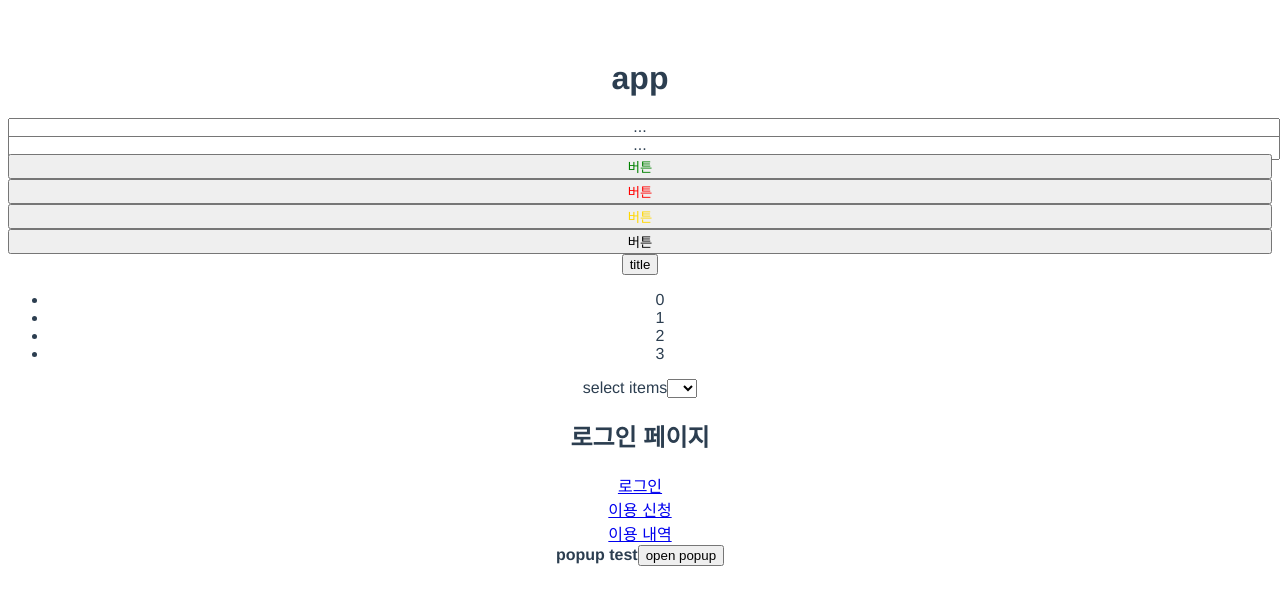
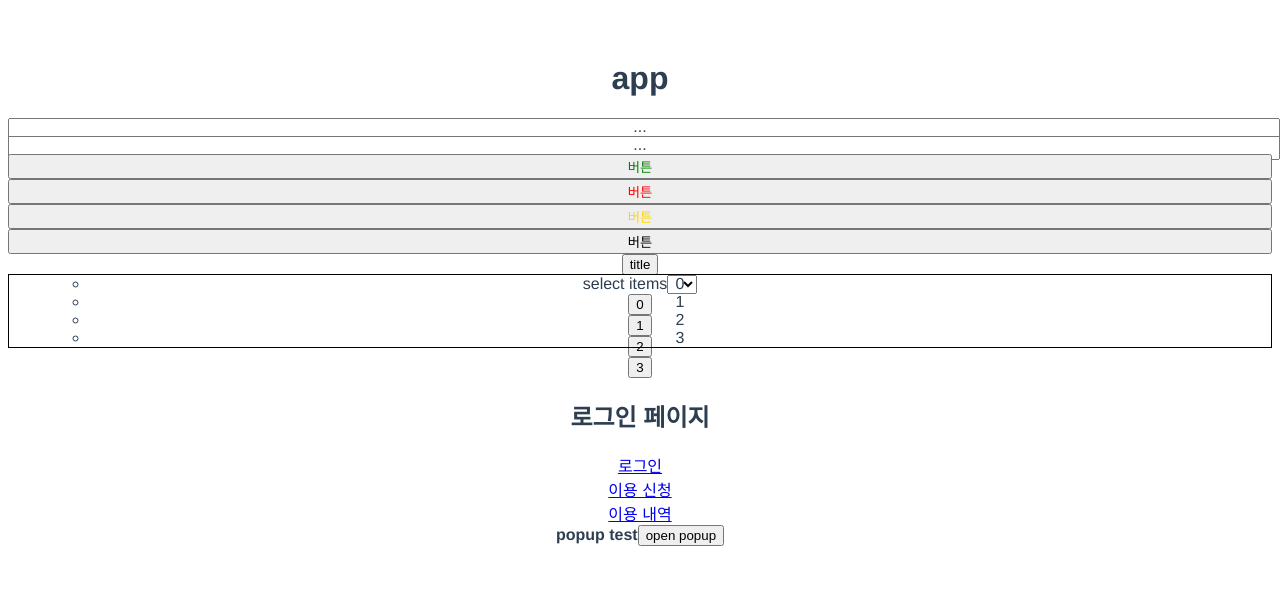
Before and after one commit to shawn-thecool/project-vue-init, a Vue app: page / in a window 1280 px wide. Both pictures are taken after a click on the button "title". Shown: the top 604 px of the page. Built offline with nearby package versions, Linux system fonts and the light colour scheme.

Commit message:
[FEAT] accordion, accordion panel 구현

```diff
--- a/src/App.vue
+++ b/src/App.vue
@@ -21,7 +21,9 @@
 
     <drop-down-simple>
       <template v-slot:DropDownItemList>
-        <li v-for="(item, index) in testList" :key="index" class="item_drop">{{ index }}</li>
+        <ul>
+          <li v-for="(item, index) in testList" :key="index" class="item_drop">{{ index }}</li>
+        </ul>
       </template>
     </drop-down-simple>
 
@@ -32,6 +34,24 @@
       :data-list="testList"
       :select-Hndr="selectHndr"
     />
+    <accordion-bunddle :item-list="testList">
+      <template v-slot="panel">
+        <accordion-panel
+        v-for="(item, index) in panel.itemList"
+        :key="index"
+        :clickHndr="panel.clickTarget(index)"
+        :defautlToggle="index === panel.currentOpenTarget"
+        class="item_accordion"
+        >
+          <template v-slot:header>
+            {{ item.value }}
+          </template>
+          <template v-slot:body>
+            {{ item.value }}
+          </template>
+        </accordion-panel>
+      </template>
+    </accordion-bunddle>
 
     <router-view></router-view>
     <popup-list></popup-list>
@@ -45,6 +65,9 @@
 import InputSelectbox from '@commons/inputs/InputSelectbox.vue'
 import InputSimple from '@commons/inputs/InputSimple.vue'
 import DropDownSimple from '@commons/dropdown/DropDownSimple.vue'
+import AccordionBunddle from '@commons/dropdown/AccordionBunddle.vue'
+import AccordionPanel from '@commons/dropdown/AccordionPanel.vue'
+
 export default {
   name: 'App',
   data() {
@@ -89,7 +112,9 @@
     ButtonSimple,
     InputSimple,
     DropDownSimple,
-    InputSelectbox
+    InputSelectbox,
+    AccordionBunddle,
+    AccordionPanel
   }
 }
 </script>
--- /dev/null
+++ b/src/components/commons/dropdown/AccordionBunddle.vue
@@ -0,0 +1,49 @@
+<template>
+  <div class="comm_accordion">
+      <!-- <accordion-panel
+        v-for="(item, index) in itemList"
+        :key="index"
+        :clickHndr="clickTarget(index)"
+        :defautlToggle="index === currentOpenTarget"
+        class="item_accordion"
+        >
+        <template v-slot:header>
+          {{item.value}}
+        </template>
+        <template v-slot:body>
+            {{item.value}}
+        </template>
+      </accordion-panel> -->
+    <slot :itemList="itemList" :clickTarget="clickTarget" :currentOpenTarget="currentOpenTarget"></slot>
+  </div>
+</template>
+
+<script>
+export default {
+  name: 'comm-accordion',
+  data(){
+    return {
+      currentOpenTarget : null
+    }
+  },
+  props: {
+    title: {
+      type: String,
+      default: 'title'
+    },
+    itemList: {
+      type: Array,
+      default: () => []
+    }
+  },
+  methods : {
+    clickTarget (targetIndex) {
+      return () => {
+        this.currentOpenTarget = targetIndex
+      }
+    }
+  }
+}
+</script>
+
+<style></style>
--- /dev/null
+++ b/src/components/commons/dropdown/AccordionPanel.vue
@@ -0,0 +1,56 @@
+<template>
+  <div class="comm_accordion_panel">
+    <div class="item_accordion">
+      <button type="button" @click="toggle">
+        <slot name="header" :item="item"></slot>
+      </button>
+      <div class="body_item" v-show="isToggle">
+        <slot name="body" :item="item"></slot>
+      </div>
+    </div>
+  </div>
+</template>
+
+<script>
+export default {
+  name: 'comm-accordion-panel',
+  props: {
+    title: {
+      type: String,
+      default: 'title'
+    },
+    item: {
+      type: Object,
+      default: () => ({
+        value: ''
+      })
+    },
+    clickHndr: {
+      type: Function,
+      default: () => null
+    },
+
+    defautlToggle: {
+      type: Boolean,
+      default: false
+    }
+  },
+  computed: {
+    isToggle: {
+      get() {
+        return this.defautlToggle
+      },
+      set() {
+        this.clickHndr()
+      }
+    }
+  },
+  methods: {
+    toggle() {
+      this.isToggle = !this.isToggle
+    },
+  }
+}
+</script>
+
+<style></style>
--- a/src/components/commons/dropdown/DropDownSimple.vue
+++ b/src/components/commons/dropdown/DropDownSimple.vue
@@ -43,7 +43,7 @@
   display: block;
   border: 1px solid #000;
 }
-.comm_drop_down_simple .list_menu {
+.comm_drop_down_simple .list_drop {
   position: absolute;
   top: 100%;
   left: 0;
```
Also changed, not shown: 1 other file (tests, documents, lock files or other folders).
